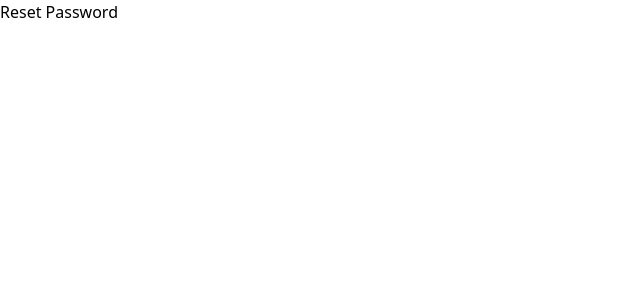
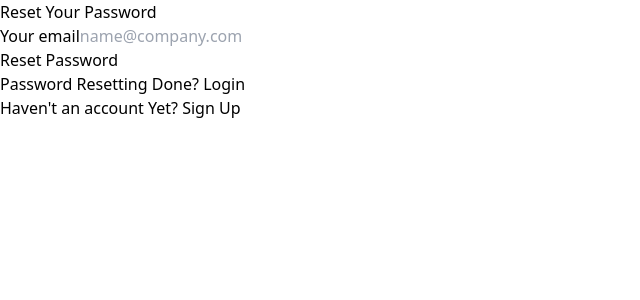
Before and after one commit to Nasir1290/firebase-authentication, a React (Vite) app: page /resetPassword in a window 1280 px wide. Shown: the top 300 px of the page, without its empty margins (0-640 px from the left). Built offline with nearby package versions, Linux system fonts and the light colour scheme.

Commit message:
add some code

```diff
--- a/src/App.jsx
+++ b/src/App.jsx
@@ -4,17 +4,20 @@ import Home from "./pages/Home";
 import LoginPage from "./pages/LoginPage";
 import RegisterPage from "./pages/RegisterPage";
 import ResetPassword from "./pages/ResetPassword";
+import ProtectedRoute from "./pages/ProtectedRoute";
 
 export default function () {
   return (
     <Router>
       <div>
-      {/* <Home/> */}
         <Routes>
-          <Route path="/" element={<Home/>} index />
-          <Route path="/login" element={<LoginPage/>} />
-          <Route path="/register" element={<RegisterPage/>} />
-          <Route path="/resetPassword" element={<ResetPassword/>} />
+          <Route element={<ProtectedRoute/>}>
+            <Route path="/home" element={<Home />} index />
+            <Route path="/" element={<Home />} index />
+          </Route>
+          <Route path="/login" element={<LoginPage />} />
+          <Route path="/register" element={<RegisterPage />} />
+          <Route path="/resetPassword" element={<ResetPassword />} />
         </Routes>
       </div>
     </Router>
--- a/src/firebase.js
+++ b/src/firebase.js
@@ -3,7 +3,7 @@ import { initializeApp } from "firebase/app";
 // TODO: Add SDKs for Firebase products that you want to use
 // https://firebase.google.com/docs/web/setup#available-libraries
 
-import { createUserWithEmailAndPassword, getAuth, signInWithEmailAndPassword } from "firebase/auth";
+import { GoogleAuthProvider, createUserWithEmailAndPassword, getAuth, sendPasswordResetEmail, signInWithEmailAndPassword, signInWithPopup } from "firebase/auth";
 
 
 // Your web app's Firebase configuration
@@ -20,6 +20,7 @@ const firebaseConfig = {
 const app = initializeApp(firebaseConfig);
 
 const auth = getAuth(app);
+const googleAuth = new GoogleAuthProvider();
 
 const registerWithEmailAndPassword = async (email, password) => {
     try {
@@ -41,5 +42,18 @@ const loginWthEmailAndPassword = async (email, password) => {
     }
 }
 
+const resetPassword = async (email) => {
+    try {
+        await sendPasswordResetEmail(auth, email)
+    } catch (err) {
+        throw err;
+    }
+}
 
-export { registerWithEmailAndPassword ,loginWthEmailAndPassword};
+const socialLogin = async () => {
+    const res = await signInWithPopup(auth,googleAuth);
+    const user = res.user;
+    return user;
+}
+
+export { registerWithEmailAndPassword, loginWthEmailAndPassword, auth, resetPassword ,socialLogin};
--- a/src/pages/Home.jsx
+++ b/src/pages/Home.jsx
@@ -1,10 +1,43 @@
 import React from "react";
 import { useAuthState } from "react-firebase-hooks/auth";
+import { auth } from "../firebase";
+import { signOut } from "firebase/auth";
+import { NavLink, useNavigate } from "react-router-dom";
 const Home = () => {
+  const [user, loading, error] = useAuthState(auth);
+  const navigate = useNavigate();
+
+  const handleLogOut = async () => {
+    try {
+      await signOut(auth);
+      navigate('/login')
+    } catch (err) {
+      console.log(err);
+    }
+  };
+  if (loading) {
+    return <div>Loading.....</div>;
+  }
+
+  if (!user) {
+    return <div>
+      <h1 className=" text-xl mb-4">No user found</h1>
+      <NavLink to = '/register'
+        className="bg-blue-500 text-white font-bold text-md px-3 py-1 rounded-lg w-min mt-4"
+        onClick={handleLogOut}
+      >
+        Sign In
+      </NavLink>
+    </div>;
+  }
+
   return (
-    <div className=" flex flex-col bg-slate-600 text-white w-screen h-screen">
-      <h1>Wellcome , </h1>
-      <button className=" bg-blue-500 text-black font-bold text-md px-3 py-1 rounded-lg w-min mt-4">
+    <div className="flex flex-col bg-slate-600 text-white w-screen h-screen">
+      <h1>Welcome, {user.email}</h1>
+      <button
+        className="bg-blue-500 text-black font-bold text-md px-3 py-1 rounded-lg w-min mt-4"
+        onClick={handleLogOut}
+      >
         Logout
       </button>
     </div>
--- /dev/null
+++ b/src/pages/ProtectedRoute.jsx
@@ -0,0 +1,13 @@
+import React from "react";
+import { auth } from "../firebase";
+import { useAuthState } from "react-firebase-hooks/auth";
+import { Navigate, Outlet } from "react-router-dom";
+
+export default function ProtectedRoute() {
+  const [user, loading, error] = useAuthState(auth);
+
+  if (loading) {
+    return <p>Loading....</p>;
+  }
+  return <div>{user ? <Outlet /> : <Navigate to="/login" />}</div>;
+}
--- a/src/pages/RegisterPage.jsx
+++ b/src/pages/RegisterPage.jsx
@@ -1,7 +1,7 @@
 import React, { useState } from "react";
 import { NavLink, useNavigate } from "react-router-dom";
-import { registerWithEmailAndPassword } from "../firebase";
-
+import { registerWithEmailAndPassword, socialLogin } from "../firebase";
+import googleIcon from "../assets/googlePic.webp";
 
 const RegisterPage = () => {
   const [email, setEmail] = useState("");
@@ -12,11 +12,22 @@ const RegisterPage = () => {
     event.preventDefault();
     try {
       const user = await registerWithEmailAndPassword(email, password);
-      navigate('/login');
+      navigate("/login");
+      setEmail("");
+      setPassword("");
     } catch (err) {
       console.log(err);
     }
   };
+
+  const handleSocialLogin = async () => {
+    try{
+      await socialLogin();
+      navigate('/')
+    }catch(err){
+      console.log(err);
+    }
+  }
   return (
     <section className="bg-gray-50 dark:bg-gradient-to-l from-sky-500 to-purple-500">
       <div className="flex flex-col items-center justify-center px-6 py-8 mx-auto md:h-screen lg:py-0">
@@ -45,7 +56,7 @@ const RegisterPage = () => {
                   onChange={(event) => setEmail(event.target.value)}
                   className="bg-gray-50 border border-gray-300 text-white sm:text-sm rounded-lg focus:ring-primary-600 focus:border-primary-600 block w-full p-2.5 dark:bg-gray-700 dark:border-gray-600 dark:placeholder-gray-400 dark:text-white dark:focus:ring-blue-500 dark:focus:border-blue-500"
                   placeholder="name@company.com"
-                  required=""
+                  required
                 />
               </div>
               <div>
@@ -63,7 +74,7 @@ const RegisterPage = () => {
                   onChange={(event) => setPassword(event.target.value)}
                   placeholder="••••••••"
                   className="bg-gray-50 border border-gray-300 text-gray-900 sm:text-sm rounded-lg focus:ring-primary-600 focus:border-primary-600 block w-full p-2.5 dark:bg-gray-700 dark:border-gray-600 dark:placeholder-gray-400 dark:text-white dark:focus:ring-blue-500 dark:focus:border-blue-500"
-                  required=""
+                  required
                 />
               </div>
 
@@ -74,12 +85,24 @@ const RegisterPage = () => {
                 Sign in
               </button>
 
+              <div className=" flex flex-col text-white font-bold items-center">
+                <p> ----- Or Sign In With -----</p>
+                <div className=" flex items-center gap-4 mt-4">
+                  <button
+                  className=" p-2 bg-slate-200 rounded-full"
+                  onClick={handleSocialLogin}
+                  >
+                    <img src={googleIcon} alt="google icon" className="w-8" />
+                  </button>
+                </div>
+              </div>
+
               <div className="flex items-center justify-between">
                 <p className="text-md font-light text-gray-500 dark:text-blue-500">
                   Already Have An Account ?{" "}
-                  <NavLink to="/login"
-
-                    className="font-bold text-lg text-primary-600 hover:underline dark:text-primary-500"
+                  <NavLink
+                    to="/login"
+                    className="font-bold text-lg text-primary-600 hover:underline dark:text-primary-500 underline"
                   >
                     Login
                   </NavLink>
--- a/src/pages/ResetPassword.jsx
+++ b/src/pages/ResetPassword.jsx
@@ -1,11 +1,104 @@
-import React from 'react'
+import React, { useState } from "react";
+import { NavLink, useNavigate } from "react-router-dom";
+import { resetPassword } from "../firebase";
 
 const ResetPassword = () => {
+  const [email, setEmail] = useState("");
+  const [clickedOnReset, setClickedOnReset] = useState(false);
+  const navigate = useNavigate();
+
+  const handleResetPassword = async (event) => {
+    event.preventDefault();
+    try {
+      await resetPassword(email);
+
+      setClickedOnReset(true);
+      setEmail("")
+    } catch (err) {
+      console.log(err);
+    }
+  };
+
   return (
-    <div>
-      Reset Password
-    </div>
-  )
-}
+    <section className="bg-gray-50 dark:bg-gradient-to-r from-orange-400 to-red-400">
+      <div className="flex flex-col items-center justify-center px-6 py-8 mx-auto md:h-screen lg:py-0">
+        <div className="w-full bg-white rounded-lg shadow dark:border md:mt-0 sm:max-w-md xl:p-0 dark:bg-slate-800 dark:border-gray-700">
+          <div className="p-6 space-y-4 md:space-y-6 sm:p-8">
+            <h1 className="text-xl text-center font-bold leading-tight tracking-tight text-gray-900 md:text-2xl dark:text-red-400">
+              Reset Your Password
+            </h1>
+            <form
+              className="space-y-4 md:space-y-6"
+              action="#"
+            >
+              <div>
+                <label
+                  htmlFor="email"
+                  className="block mb-2 text-sm font-medium text-gray-900 dark:text-white"
+                >
+                  Your email
+                </label>
+                <input
+                  type="email"
+                  name="email"
+                  id="email"
+                  value={email}
+                  onChange={(event) => setEmail(event.target.value)}
+                  className="bg-gray-50 border border-gray-300 text-white sm:text-sm rounded-lg focus:ring-primary-600 focus:border-primary-600 block w-full p-2.5 dark:bg-gray-700 dark:border-gray-600 dark:placeholder-gray-400 dark:text-white dark:focus:ring-blue-500 dark:focus:border-blue-500"
+                  placeholder="name@company.com"
+                  required
+                />
+              </div>
 
-export default ResetPassword
+              <button
+                // type="submit"
+                onClick={handleResetPassword}
+                className="w-contain ml-[35%] text-white bg-primary-600 hover:bg-primary-700 focus:ring-4 focus:outline-none focus:ring-primary-300 font-medium rounded-lg text-sm px-5 py-2.5 text-center dark:bg-red-500 dark:hover:bg-red-600 dark:focus:ring-primary-800"
+              >
+                Reset Password
+              </button>
+              {clickedOnReset && (
+                <div className=" flex justify-between text-sm text-red-700 bg-red-300 p-2 rounded-lg">
+                  <h1>Check Your Email To Reset Your Password &nbsp; </h1>
+                  <span
+
+                  className=" cursor-pointer bg-black px-3 py-1 rounded-lg"
+                  onClick={()=> setClickedOnReset(false)}
+                  >
+                    ❌
+                  </span>
+                </div>
+              )}
+
+              <div className="flex items-center justify-between">
+                <p className="text-md font-light text-gray-500 dark:text-green-400">
+                  Password Resetting Done?{" "}
+                  <NavLink
+                    to="/login"
+                    className="font-bold text-lg text-primary-600 hover:underline dark:text-primary-500 underline"
+                  >
+                    Login
+                  </NavLink>
+                </p>
+              </div>
+
+              <div className="flex items-center justify-between">
+                <p className="text-md font-light text-gray-500 dark:text-blue-500">
+                  Haven't an account Yet?{" "}
+                  <NavLink
+                    to="/register"
+                    className="font-bold text-lg text-primary-600 hover:underline dark:text-primary-500 underline"
+                  >
+                    Sign Up
+                  </NavLink>
+                </p>
+              </div>
+            </form>
+          </div>
+        </div>
+      </div>
+    </section>
+  );
+};
+
+export default ResetPassword;
```
Also changed, not shown: src/pages/LoginPage.jsx (+53 -12 lines), src/assets/googlePic.webp (added).
